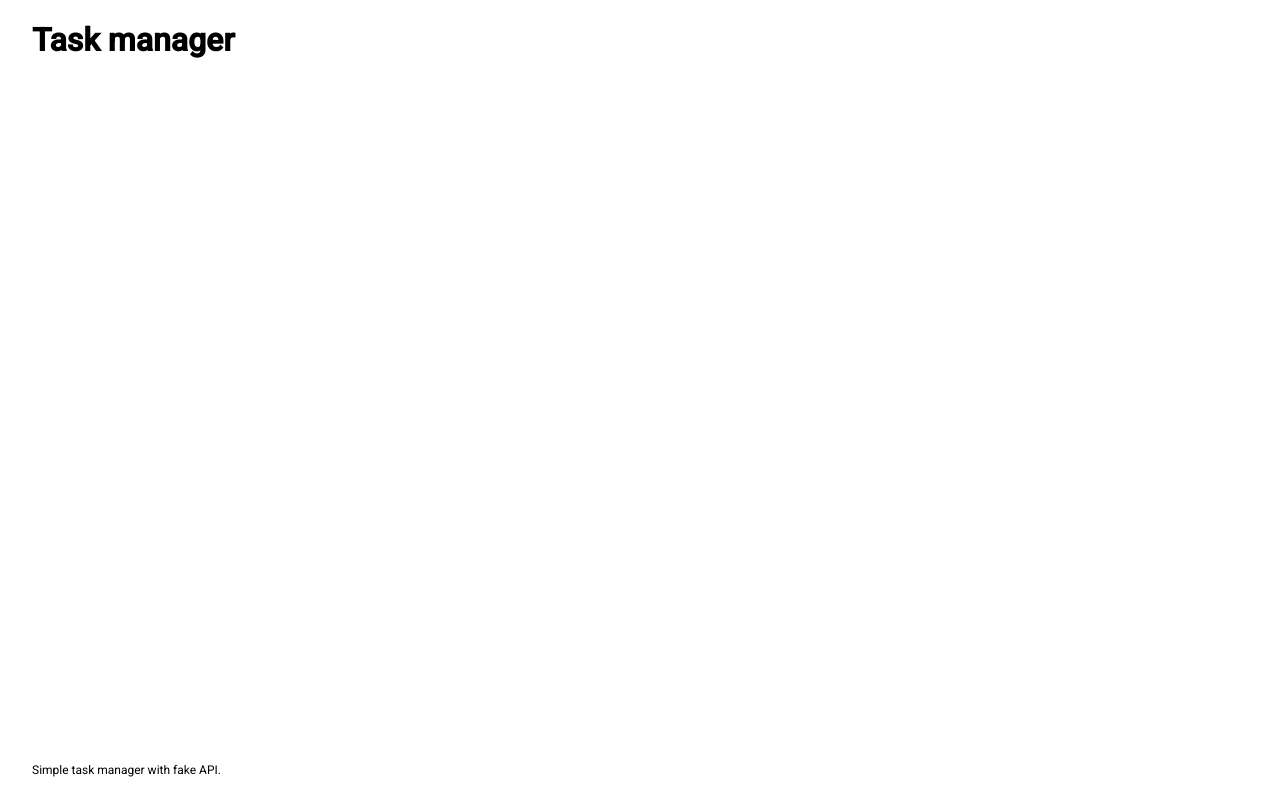
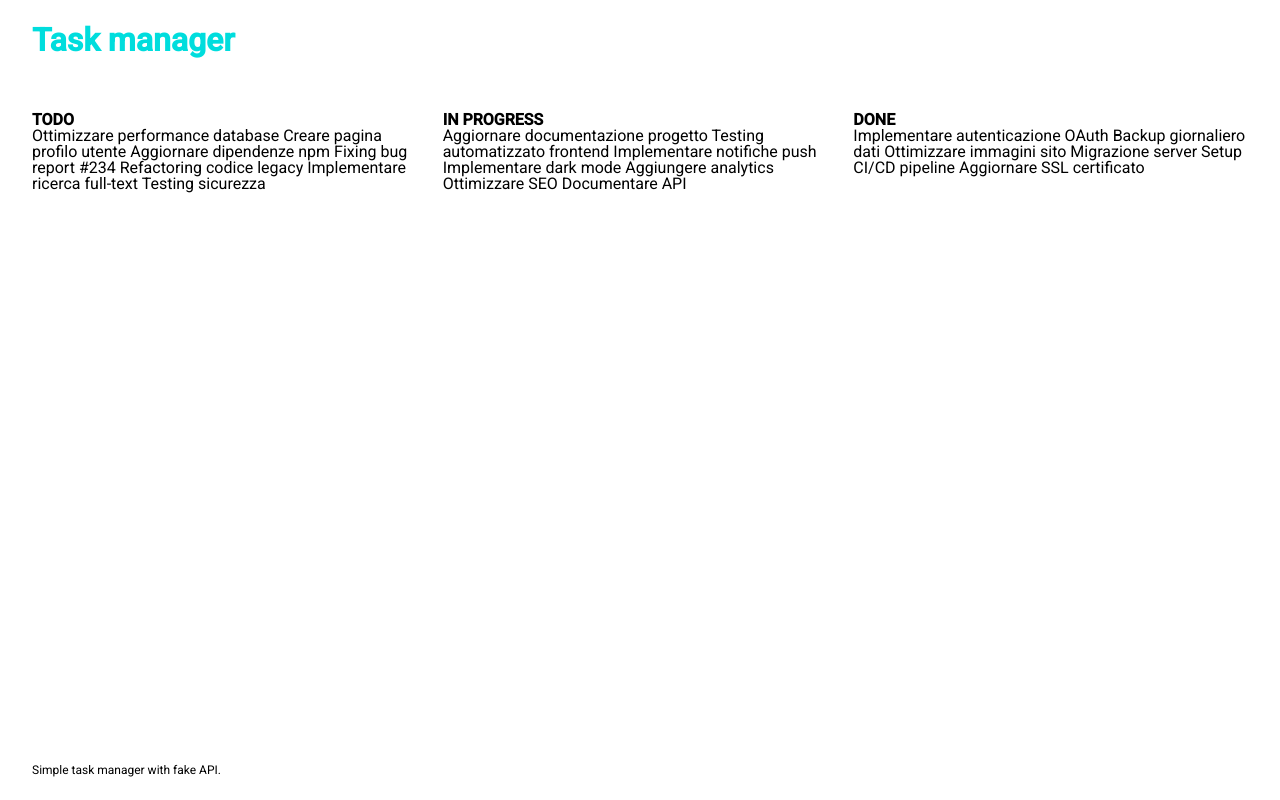
Before and after one commit to ilmandone/ineo, an Angular app: page / in a window 1280 px wide. Built offline with nearby package versions, Linux system fonts and the light colour scheme; data requests are answered from the project's data file.

Commit message:
feat: load data to sections

```diff
--- a/mocks/db.json
+++ b/mocks/db.json
@@ -2,121 +2,121 @@
   "tasks": [
     {
       "id": 1,
-      "titolo": "Aggiornare documentazione progetto",
+      "title": "Aggiornare documentazione progetto",
       "state": "IN PROGRESS",
       "description": "Revisione e aggiornamento della documentazione tecnica del progetto principale"
     },
     {
       "id": 2,
-      "titolo": "Ottimizzare performance database",
+      "title": "Ottimizzare performance database",
       "state": "TODO",
       "description": "Analizzare e migliorare le query del database per aumentare le prestazioni"
     },
     {
       "id": 3,
-      "titolo": "Implementare autenticazione OAuth",
+      "title": "Implementare autenticazione OAuth",
       "state": "DONE",
       "description": "Integrazione del sistema di autenticazione OAuth 2.0 per l'accesso utenti"
     },
     {
       "id": 4,
-      "titolo": "Creare pagina profilo utente",
+      "title": "Creare pagina profilo utente",
       "state": "TODO",
       "description": "Sviluppare interfaccia per la gestione del profilo utente"
     },
     {
       "id": 5,
-      "titolo": "Testing automatizzato frontend",
+      "title": "Testing automatizzato frontend",
       "state": "IN PROGRESS",
       "description": "Implementare suite di test automatizzati per componenti frontend"
     },
     {
       "id": 6,
-      "titolo": "Backup giornaliero dati",
+      "title": "Backup giornaliero dati",
       "state": "DONE",
       "description": "Configurare sistema di backup automatico giornaliero"
     },
     {
       "id": 7,
-      "titolo": "Aggiornare dipendenze npm",
+      "title": "Aggiornare dipendenze npm",
       "state": "TODO",
       "description": "Verificare e aggiornare tutte le dipendenze npm all'ultima versione stabile"
     },
     {
       "id": 8,
-      "titolo": "Implementare notifiche push",
+      "title": "Implementare notifiche push",
       "state": "IN PROGRESS",
       "description": "Integrare sistema di notifiche push per mobile e desktop"
     },
     {
       "id": 9,
-      "titolo": "Ottimizzare immagini sito",
+      "title": "Ottimizzare immagini sito",
       "state": "DONE",
       "description": "Comprimere e ottimizzare tutte le immagini del sito web"
     },
     {
       "id": 10,
-      "titolo": "Fixing bug report #234",
+      "title": "Fixing bug report #234",
       "state": "TODO",
       "description": "Risolvere problema di visualizzazione su Safari mobile"
     },
     {
       "id": 11,
-      "titolo": "Implementare dark mode",
+      "title": "Implementare dark mode",
       "state": "IN PROGRESS",
       "description": "Aggiungere tema scuro all'interfaccia utente"
     },
     {
       "id": 12,
-      "titolo": "Migrazione server",
+      "title": "Migrazione server",
       "state": "DONE",
       "description": "Completare migrazione al nuovo server cloud"
     },
     {
       "id": 13,
-      "titolo": "Refactoring codice legacy",
+      "title": "Refactoring codice legacy",
       "state": "TODO",
       "description": "Modernizzare e ottimizzare il codice delle funzionalità principali"
     },
     {
       "id": 14,
-      "titolo": "Aggiungere analytics",
+      "title": "Aggiungere analytics",
       "state": "IN PROGRESS",
       "description": "Integrare Google Analytics 4 per il tracking delle metriche"
     },
     {
       "id": 15,
-      "titolo": "Setup CI/CD pipeline",
+      "title": "Setup CI/CD pipeline",
       "state": "DONE",
       "description": "Configurare pipeline di continuous integration e deployment"
     },
     {
       "id": 16,
-      "titolo": "Implementare ricerca full-text",
+      "title": "Implementare ricerca full-text",
       "state": "TODO",
       "description": "Aggiungere funzionalità di ricerca avanzata nei contenuti"
     },
     {
       "id": 17,
-      "titolo": "Ottimizzare SEO",
+      "title": "Ottimizzare SEO",
       "state": "IN PROGRESS",
       "description": "Migliorare metadati e performance per SEO"
     },
     {
       "id": 18,
-      "titolo": "Aggiornare SSL certificato",
+      "title": "Aggiornare SSL certificato",
       "state": "DONE",
       "description": "Rinnovare certificato SSL per il dominio principale"
     },
     {
       "id": 19,
-      "titolo": "Testing sicurezza",
+      "title": "Testing sicurezza",
       "state": "TODO",
       "description": "Eseguire penetration testing e verifiche di sicurezza"
     },
     {
       "id": 20,
-      "titolo": "Documentare API",
+      "title": "Documentare API",
       "state": "IN PROGRESS",
       "description": "Creare documentazione completa delle API REST"
     }
--- a/src/app/app.component.html
+++ b/src/app/app.component.html
@@ -1,3 +1,13 @@
 <header ineo></header>
-<main></main>
+<main>
+  <div>
+    <app-task-list [title]="'TODO'" [tasks]="taskToDo()"/>
+  </div>
+  <div>
+    <app-task-list [title]="'IN PROGRESS'" [tasks]="taskInProgress()"/>
+  </div>
+  <div>
+    <app-task-list [title]="'DONE'" [tasks]="taskDone()"/>
+  </div>
+</main>
 <footer ineo></footer>
--- a/src/app/app.component.scss
+++ b/src/app/app.component.scss
@@ -1,3 +1,6 @@
+@use 'commons' as c;
+@use 'utils' as u;
+
 :host {
   position: relative;
   height: 100vh;
@@ -13,5 +16,22 @@
 
   main {
     flex:1;
+
+    @include c.hor-paddings;
+
+    padding-top: 2rem;
+    padding-bottom: 2rem;
+
+    overflow-y: auto;
+
+    display: grid;
+    grid-template-columns: auto;
+    grid-template-rows: repeat(3, 1fr);
+    gap: 1rem;
+
+    @include u.media('tl') {
+      grid-template-columns: repeat(3, 1fr);
+      grid-template-rows: auto;
+    }
   }
 }
--- a/src/app/app.component.ts
+++ b/src/app/app.component.ts
@@ -1,13 +1,41 @@
-import {Component} from '@angular/core';
+import {Component, computed, inject, Injector, OnInit, Signal} from '@angular/core';
 import {HeaderComponent} from './components/header/header.component';
 import {FooterComponent} from './components/footer/footer.component';
+import {TaskListComponent} from './components/task-list/task-list.component';
+import {HttpClient} from '@angular/common/http';
+import {Task} from './shared/commons';
+import {toSignal} from '@angular/core/rxjs-interop';
 
 @Component({
   selector: 'app-root',
-  imports: [HeaderComponent, FooterComponent],
+  imports: [HeaderComponent, FooterComponent, TaskListComponent],
   templateUrl: './app.component.html',
   styleUrl: './app.component.scss'
 })
-export class AppComponent {
-  title = 'ineo-app';
+export class AppComponent implements OnInit {
+
+  private _httpClient = inject(HttpClient)
+  private _injector = inject(Injector)
+
+  data!: Signal<Task[] | undefined>
+
+  taskDone = computed(() => {
+    return this.data()?.filter(d => d.state === "DONE")
+  })
+
+  taskInProgress = computed(() => {
+    return this.data()?.filter(d => d.state === "IN PROGRESS")
+  })
+  taskToDo = computed(() => {
+    return this.data()?.filter(d => d.state === "TODO")
+  })
+
+  ngOnInit() {
+    this.data = toSignal(
+      this._httpClient.get<Task[]>('http://localhost:3000/tasks'),
+      {
+        injector: this._injector
+      })
+  }
+
 }
--- a/src/app/app.config.ts
+++ b/src/app/app.config.ts
@@ -1,9 +1,10 @@
-import { ApplicationConfig, provideZoneChangeDetection } from '@angular/core';
-import { provideRouter } from '@angular/router';
-
-import { routes } from './app.routes';
-import { provideAnimationsAsync } from '@angular/platform-browser/animations/async';
+import {ApplicationConfig, provideZoneChangeDetection} from '@angular/core';
+import {provideAnimationsAsync} from '@angular/platform-browser/animations/async';
+import {provideHttpClient} from '@angular/common/http';
 
 export const appConfig: ApplicationConfig = {
-  providers: [provideZoneChangeDetection({ eventCoalescing: true }), provideRouter(routes), provideAnimationsAsync()]
+  providers: [
+    provideZoneChangeDetection({ eventCoalescing: true }),
+    provideAnimationsAsync(),
+    provideHttpClient(),]
 };
--- /dev/null
+++ b/src/app/components/task-list/task-list.component.html
@@ -0,0 +1,4 @@
+<h2>{{title()}}</h2>
+@for(t of tasks(); track t.id) {
+  {{t.title}}
+}
--- /dev/null
+++ b/src/app/components/task-list/task-list.component.ts
@@ -0,0 +1,13 @@
+import {Component, input} from '@angular/core';
+import { Task } from 'src/app/shared/commons';
+
+@Component({
+  selector: 'app-task-list',
+  imports: [],
+  templateUrl: './task-list.component.html',
+  styleUrl: './task-list.component.scss'
+})
+export class TaskListComponent {
+  title = input.required<string>()
+  tasks = input<Task[]>()
+}
--- /dev/null
+++ b/src/app/shared/commons.ts
@@ -0,0 +1,8 @@
+export type TaskState = 'TODO' | 'IN PROGRESS' | 'DONE'
+
+export interface Task {
+  id: number
+  title: string
+  state: TaskState
+  description: string
+}
--- a/src/styles.scss
+++ b/src/styles.scss
@@ -15,6 +15,7 @@
 
   h1 {
     font-size: 1.25rem;
+    color: var(--mat-sys-primary);
 
     @include u.media('t') {
       font-size: 1.75rem;
```
Also changed, not shown: src/app/components/task-list/task-list.component.scss (added).
